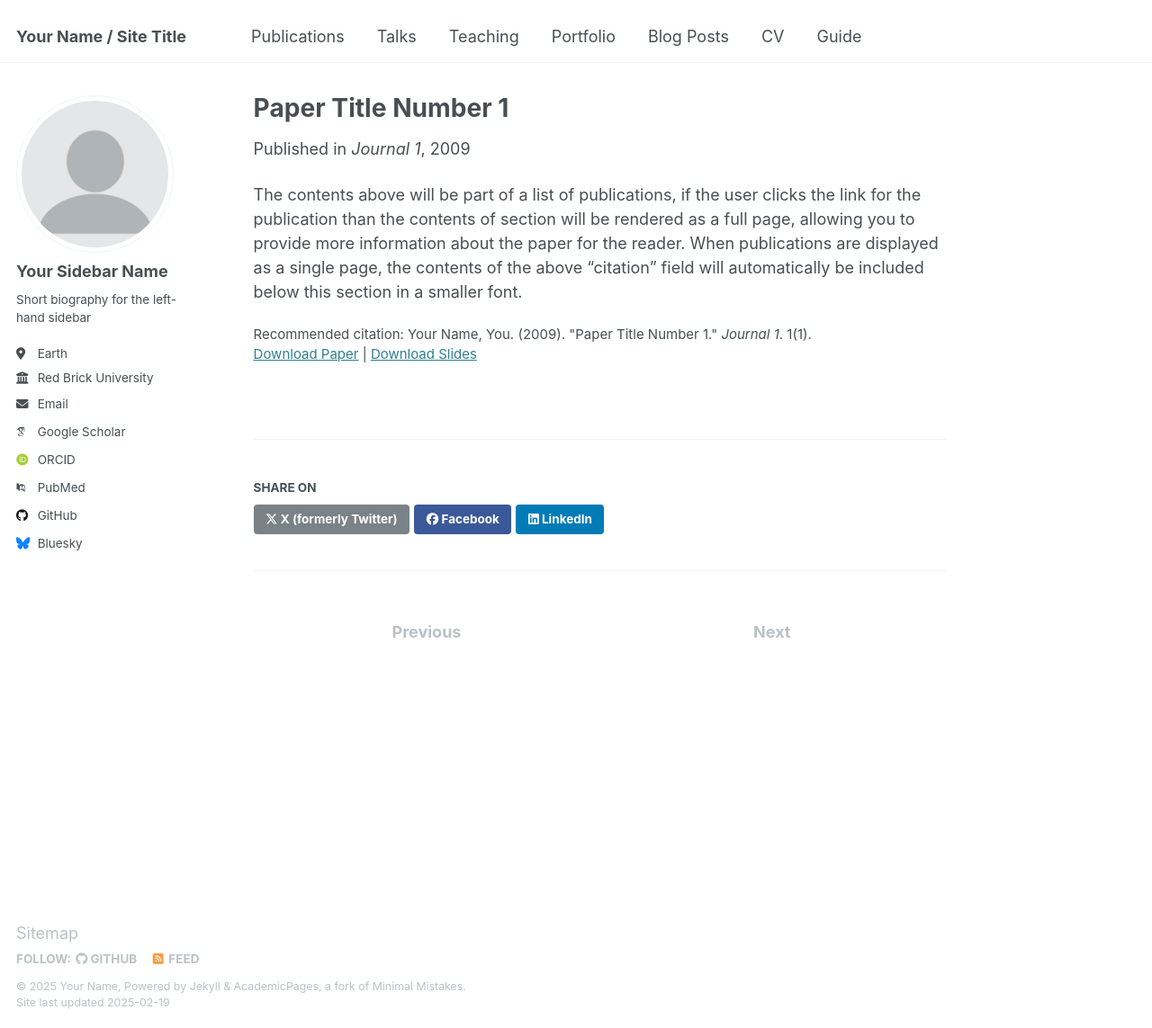
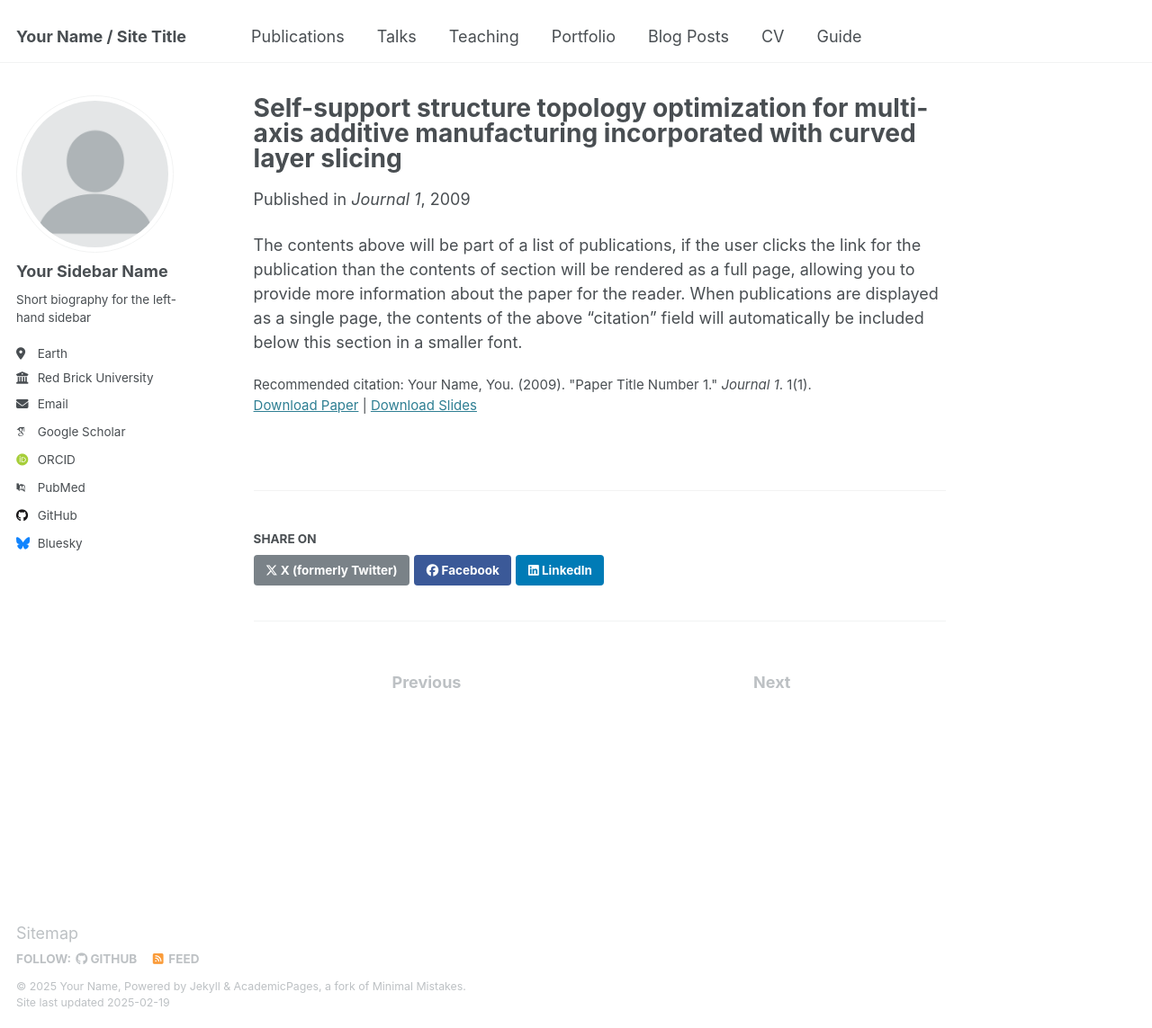
Before and after one commit to shuzhi1996/shuzhi1996.github.io, a Jekyll site: the page built from _publications/2009-10-01-paper-title-number-1.md, in a window 1280 px wide and 1143 px high. Shown: the whole window at 90% size. Built offline with Jekyll 4.4.1, drawn with Linux system fonts in a browser that asks for light colours; some web fonts are replaced.

Commit message:
Update 2009-10-01-paper-title-number-1.md

```diff
--- a/_publications/2009-10-01-paper-title-number-1.md
+++ b/_publications/2009-10-01-paper-title-number-1.md
@@ -1,5 +1,5 @@
 ---
-title: "Paper Title Number 1"
+title: "Self-support structure topology optimization for multi-axis additive manufacturing incorporated with curved layer slicing"
 collection: publications
 category: manuscripts
 permalink: /publication/2009-10-01-paper-title-number-1
```
